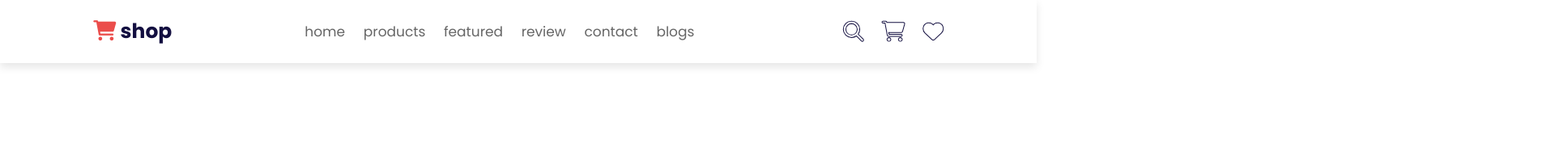
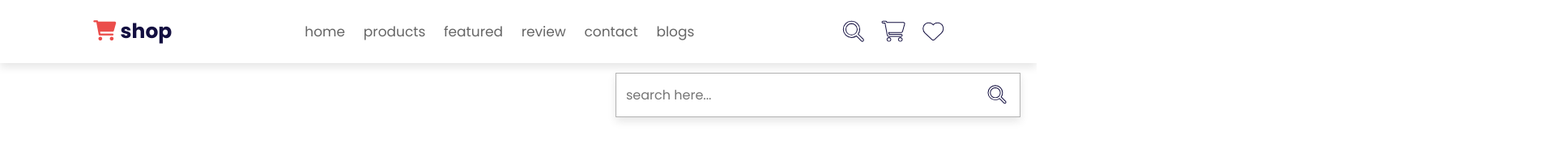
Before and after one commit to karthikgpi1/E-commerce-website, a plain HTML site: page index.html in a window 1280 px wide. Both pictures are taken after a click on the element 1053 px from the left and 38 px from the top of the page. Shown: the top 188 px of the page at 81% size, 1920 px wide, since content can reach past the window. Drawn offline with Linux system fonts and the light colour scheme.

Commit message:
search bar javascript part

```diff
--- a/script.js
+++ b/script.js
@@ -0,0 +1,10 @@
+let searchForm = document.querySelector('.search-form');
+
+document.querySelector('#search-btn').onclick = () =>{
+    searchForm.classList.toggle('active');
+}
+
+
+window.onscroll = () =>{
+    searchForm.classList.remove('active');
+}
--- a/style.scss
+++ b/style.scss
@@ -110,6 +110,11 @@ html{
         box-shadow:$box-shadow;
         border:$border;
 
+        &.active{
+            right: 2rem;
+            transition: .4s linear;
+        }
+
         input{
             height: 100%;
             width: 100%;
```
Also changed, not shown: style.css, 1 other file.
